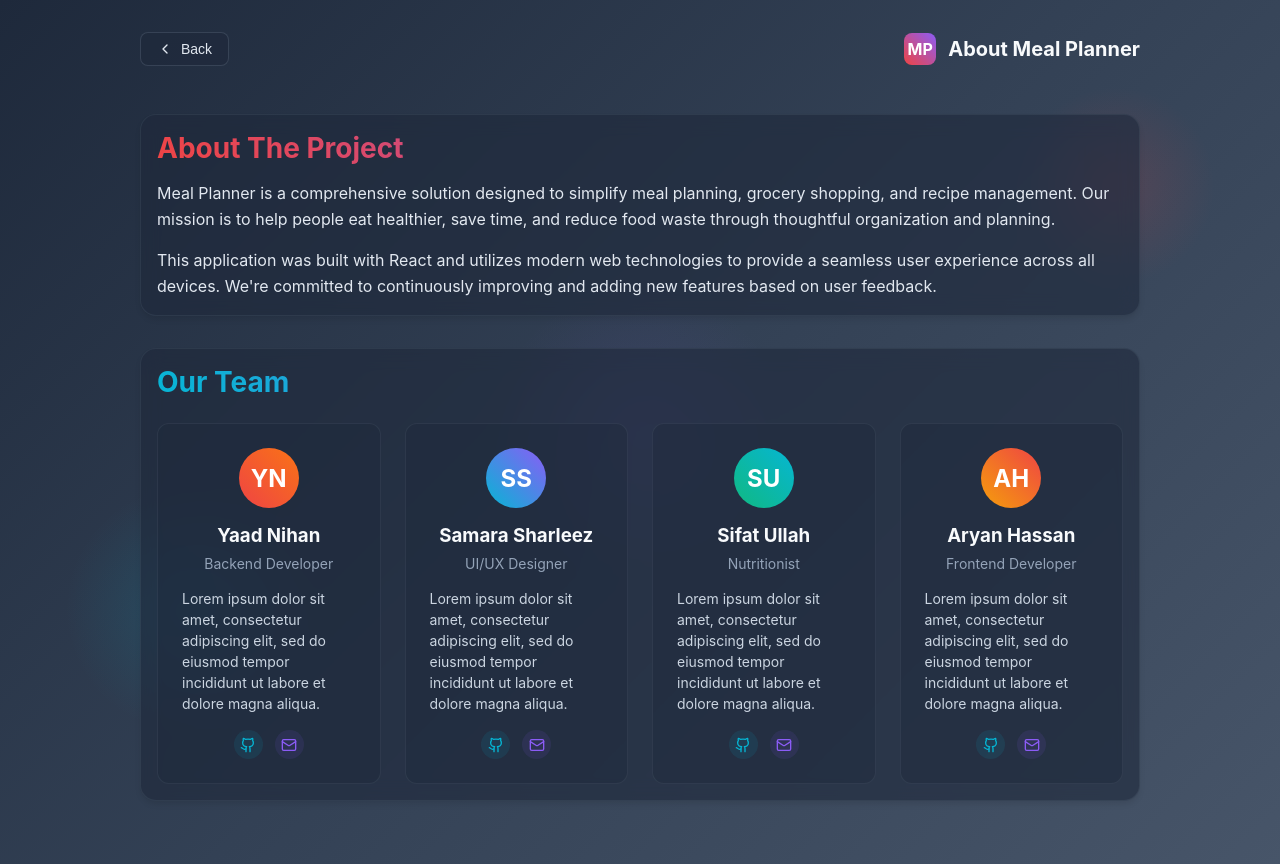
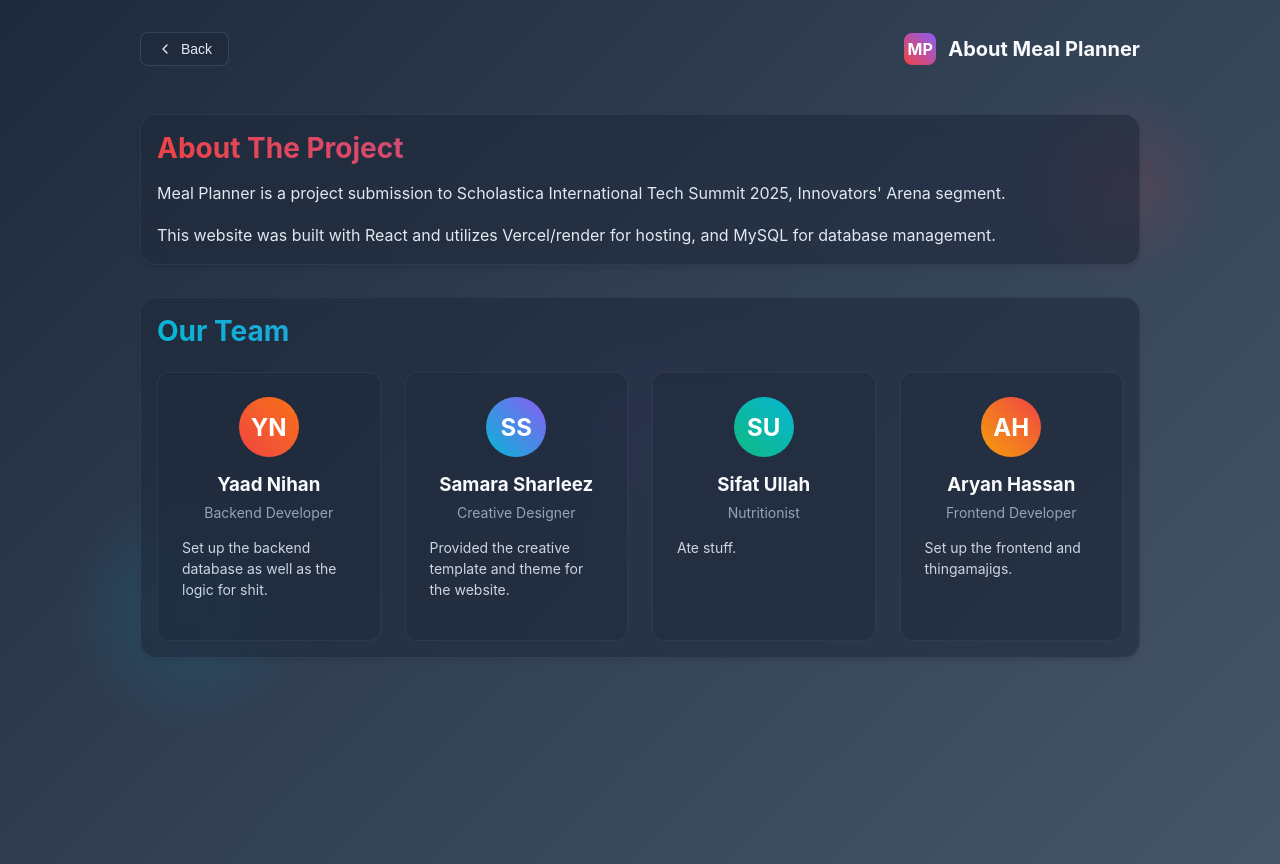
Before and after one commit to DaGrandOwl/oh-no-they-died, a React (Create React App) app in the folder client/: page /about in a window 1280 px wide. Built offline with nearby package versions, Linux system fonts and the light colour scheme.

Commit message:
Basic info filling, column alignment, and inventory settings.

```diff
--- a/client/src/App.js
+++ b/client/src/App.js
@@ -28,9 +28,9 @@ function App() {
             <Route path="/register" element={<Register />} />
           </Route>
 
+          <Route path="/onboarding" element={<PrivateRoute><Onboarding /></PrivateRoute>} />
           {/* Logged in users only */}
           <Route element={<PrivateRoute><Layout /></PrivateRoute>}>
-            <Route path="/onboarding" element={<Onboarding />} />
             <Route path="/dashboard" element={<Dashboard />} />
             <Route path="/inventory" element={<Inventory />} />
             <Route path="/recipe" element={<RecipeList />} />
--- a/client/src/components/Layout.js
+++ b/client/src/components/Layout.js
@@ -4,6 +4,7 @@ import {
   Utensils,
   Settings,
   Home,
+  SquareArrowOutUpRight,
 } from "lucide-react";
 
 const sidebarStyles = {
@@ -129,6 +130,10 @@ const Layout = () => {
             <Settings style={{ width: "1rem", height: "1rem" }} />
             Settings
           </NavLink>
+          <NavLink to="/about" style={navLinkStyle}>
+            <SquareArrowOutUpRight style={{ width: "1rem", height: "1rem" }} />
+            About
+          </NavLink>
         </nav>
       </aside>
 
--- a/client/src/pages/About.js
+++ b/client/src/pages/About.js
@@ -1,5 +1,5 @@
 import { useNavigate } from "react-router-dom";
-import { ChevronLeft, Github, Mail } from "lucide-react";
+import { ChevronLeft } from "lucide-react";
 import { cardStyle } from "../components/Styles";
 
 const About = () => {
@@ -17,7 +17,6 @@ const About = () => {
       position: "relative",
       overflow: "hidden"
     }}>
-      {/* Decorative elements - different from home page */}
       <div style={{
         position: "absolute",
         top: "10%",
@@ -120,14 +119,10 @@ const About = () => {
             About The Project
           </h2>
           <p style={{ color: "#e2e8f0", lineHeight: "1.6", margin: "0 0 1rem 0" }}>
-            Meal Planner is a comprehensive solution designed to simplify meal planning, grocery shopping,
-            and recipe management. Our mission is to help people eat healthier, save time, and reduce food waste
-            through thoughtful organization and planning.
+          Meal Planner is a project submission to Scholastica International Tech Summit 2025, Innovators' Arena segment.
           </p>
           <p style={{ color: "#e2e8f0", lineHeight: "1.6", margin: 0 }}>
-            This application was built with React and utilizes modern web technologies to provide a seamless
-            user experience across all devices. We're committed to continuously improving and adding new
-            features based on user feedback.
+            This website was built with React and utilizes Vercel/render for hosting, and MySQL for database management.
           </p>
         </div>
 
@@ -182,35 +177,9 @@ const About = () => {
                 margin: "0 0 1rem 0",
                 fontSize: "0.875rem"
               }}>
-                Lorem ipsum dolor sit amet, consectetur adipiscing elit, sed do eiusmod tempor incididunt ut labore et dolore magna aliqua.
+                Set up the backend database as well as the logic for shit.
               </p>
               <div style={{ display: "flex", justifyContent: "center", gap: "0.75rem" }}>
-                <button style={{
-                  padding: "0.4rem",
-                  borderRadius: "50%",
-                  border: "none",
-                  background: "rgba(6, 182, 212, 0.1)",
-                  color: "#06b6d4",
-                  cursor: "pointer",
-                  display: "flex",
-                  alignItems: "center",
-                  justifyContent: "center"
-                }}>
-                  <Github size={16} />
-                </button>
-                <button style={{
-                  padding: "0.4rem",
-                  borderRadius: "50%",
-                  border: "none",
-                  background: "rgba(139, 92, 246, 0.1)",
-                  color: "#8b5cf6",
-                  cursor: "pointer",
-                  display: "flex",
-                  alignItems: "center",
-                  justifyContent: "center"
-                }}>
-                  <Mail size={16} />
-                </button>
               </div>
             </div>
 
@@ -240,42 +209,16 @@ const About = () => {
                 textAlign: "center",
                 color: "#94a3b8",
                 fontSize: "0.875rem"
-              }}>UI/UX Designer</p>
+              }}>Creative Designer</p>
               <p style={{
                 color: "#cbd5e1",
                 lineHeight: "1.5",
                 margin: "0 0 1rem 0",
                 fontSize: "0.875rem"
               }}>
-                Lorem ipsum dolor sit amet, consectetur adipiscing elit, sed do eiusmod tempor incididunt ut labore et dolore magna aliqua.
+                Provided the creative template and theme for the website.
               </p>
               <div style={{ display: "flex", justifyContent: "center", gap: "0.75rem" }}>
-                <button style={{
-                  padding: "0.4rem",
-                  borderRadius: "50%",
-                  border: "none",
-                  background: "rgba(6, 182, 212, 0.1)",
-                  color: "#06b6d4",
-                  cursor: "pointer",
-                  display: "flex",
-                  alignItems: "center",
-                  justifyContent: "center"
-                }}>
-                  <Github size={16} />
-                </button>
-                <button style={{
-                  padding: "0.4rem",
-                  borderRadius: "50%",
-                  border: "none",
-                  background: "rgba(139, 92, 246, 0.1)",
-                  color: "#8b5cf6",
-                  cursor: "pointer",
-                  display: "flex",
-                  alignItems: "center",
-                  justifyContent: "center"
-                }}>
-                  <Mail size={16} />
-                </button>
               </div>
             </div>
 
@@ -312,35 +255,9 @@ const About = () => {
                 margin: "0 0 1rem 0",
                 fontSize: "0.875rem"
               }}>
-                Lorem ipsum dolor sit amet, consectetur adipiscing elit, sed do eiusmod tempor incididunt ut labore et dolore magna aliqua.
+                Ate stuff.
               </p>
               <div style={{ display: "flex", justifyContent: "center", gap: "0.75rem" }}>
-                <button style={{
-                  padding: "0.4rem",
-                  borderRadius: "50%",
-                  border: "none",
-                  background: "rgba(6, 182, 212, 0.1)",
-                  color: "#06b6d4",
-                  cursor: "pointer",
-                  display: "flex",
-                  alignItems: "center",
-                  justifyContent: "center"
-                }}>
-                  <Github size={16} />
-                </button>
-                <button style={{
-                  padding: "0.4rem",
-                  borderRadius: "50%",
-                  border: "none",
-                  background: "rgba(139, 92, 246, 0.1)",
-                  color: "#8b5cf6",
-                  cursor: "pointer",
-                  display: "flex",
-                  alignItems: "center",
-                  justifyContent: "center"
-                }}>
-                  <Mail size={16} />
-                </button>
               </div>
             </div>
 
@@ -377,35 +294,9 @@ const About = () => {
                 margin: "0 0 1rem 0",
                 fontSize: "0.875rem"
               }}>
-                Lorem ipsum dolor sit amet, consectetur adipiscing elit, sed do eiusmod tempor incididunt ut labore et dolore magna aliqua.
+                Set up the frontend and thingamajigs.
               </p>
               <div style={{ display: "flex", justifyContent: "center", gap: "0.75rem" }}>
-                <button style={{
-                  padding: "0.4rem",
-                  borderRadius: "50%",
-                  border: "none",
-                  background: "rgba(6, 182, 212, 0.1)",
-                  color: "#06b6d4",
-                  cursor: "pointer",
-                  display: "flex",
-                  alignItems: "center",
-                  justifyContent: "center"
-                }}>
-                  <Github size={16} />
-                </button>
-                <button style={{
-                  padding: "0.4rem",
-                  borderRadius: "50%",
-                  border: "none",
-                  background: "rgba(139, 92, 246, 0.1)",
-                  color: "#8b5cf6",
-                  cursor: "pointer",
-                  display: "flex",
-                  alignItems: "center",
-                  justifyContent: "center"
-                }}>
-                  <Mail size={16} />
-                </button>
               </div>
             </div>
           </div>
--- a/client/src/pages/RecipeList.js
+++ b/client/src/pages/RecipeList.js
@@ -145,7 +145,7 @@ const styles = {
     fontSize: '1rem'
   },
   nutritionValue: {
-    textAlign: 'right',
+    textAlign: 'center',
     fontWeight: '500',
     fontSize: '0.875rem'
   },
@@ -342,7 +342,7 @@ export default function RecipeList() {
                 <th style={styles.columnHeader}>Image</th>
                 <th style={styles.columnHeader}>Name</th>
                 <th style={{ ...styles.columnHeader, display: 'flex', alignItems: 'center', gap: '0.5rem' }}>
-                  <Zap style={{ width: '1rem', height: '1rem', color: '#fbbf24' }} />
+                  <Zap style={{ width: '1rem', height: '1rem', color: '#fbbf24', alignItems: 'center' }} />
                   Calories
                 </th>
                 <th style={styles.columnHeader}>
--- a/client/src/pages/StartPage.js
+++ b/client/src/pages/StartPage.js
@@ -8,29 +8,28 @@ const StartPage = () => {
   const [currentFeature, setCurrentFeature] = useState(0);
   const [animationState, setAnimationState] = useState("entering");
 
-  // Features to cycle through in the hero section
   const features = [
     {
       title: "Plan Your Meals",
-      description: "Effortlessly organize your weekly meals with our intuitive planner.",
+      description: "Organize your weekly meals easily.",
       icon: <Heart size={24} />,
       color: "#ef4444",
     },
     {
       title: "Save Time",
-      description: "Reduce decision fatigue and shopping time with organized meal plans.",
+      description: "Reduce decision fatigue with easy to search meals.",
       icon: <Clock size={24} />,
       color: "#06b6d4",
     },
     {
-      title: "Eat Healthier",
-      description: "Make better food choices with planned, balanced meals throughout the week.",
+      title: "Track Your Meals",
+      description: "View your meal history and ingredients on the fly.",
       icon: <Star size={24} />,
       color: "#8b5cf6",
     },
     {
       title: "For Everyone",
-      description: "Perfect for individuals, couples, and families of all sizes.",
+      description: "Great for individuals, couples, and families.",
       icon: <Users size={24} />,
       color: "#10b981",
     },
@@ -119,7 +118,6 @@ const StartPage = () => {
         </button>
       </header>
 
-      {/* Hero section */}
       <section style={{
         textAlign: "center",
         margin: "0 auto 6rem",
@@ -154,6 +152,7 @@ const StartPage = () => {
           maxWidth: "500px",
           margin: "0 auto",
           display: "flex",
+          flexDirection: "column",
           alignItems: "center",
           gap: "1rem",
           opacity: animationState === "entering" ? 1 : 0,
@@ -209,7 +208,7 @@ const StartPage = () => {
           height: "fit-content",
           transition: "transform 0.3s ease"
         }}>
-          <h3 style={{ margin: "0 0 1rem 0", color: "#a78bfa" }}>Weekly Planning</h3>
+          <h3 style={{ margin: "0 0 1rem 0", color: "#a78bfa" }}>Weekly Planner</h3>
           <p style={{ color: "#cbd5e1", lineHeight: "1.6", margin: 0 }}>
             Lorem ipsum dolor sit amet, consectetur adipiscing elit. Sed do eiusmod tempor incididunt ut labore et dolore magna aliqua. Ut enim ad minim veniam, quis nostrud exercitation.
           </p>
@@ -233,7 +232,7 @@ const StartPage = () => {
           height: "fit-content",
           transition: "transform 0.3s ease"
         }}>
-          <h3 style={{ margin: "0 0 1rem 0", color: "#a78bfa" }}>Grocery Lists</h3>
+          <h3 style={{ margin: "0 0 1rem 0", color: "#a78bfa" }}>Inventory Management</h3>
           <p style={{ color: "#cbd5e1", lineHeight: "1.6", margin: 0 }}>
             Lorem ipsum dolor sit amet, consectetur adipiscing elit. Sed do eiusmod tempor incididunt ut labore et dolore magna aliqua. Ut enim ad minim veniam, quis nostrud exercitation.
           </p>
```
Also changed, not shown: client/src/pages/Settings.js (+47 -11 lines).
